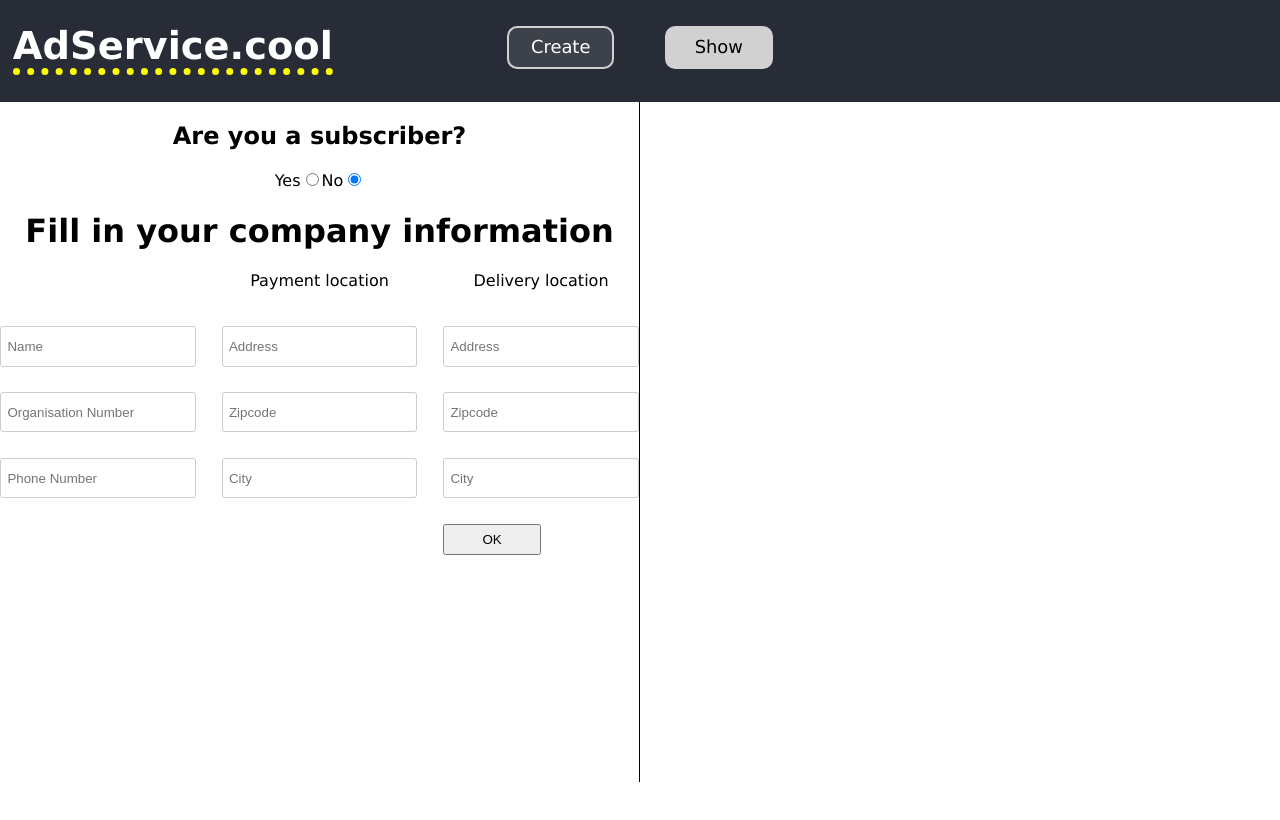
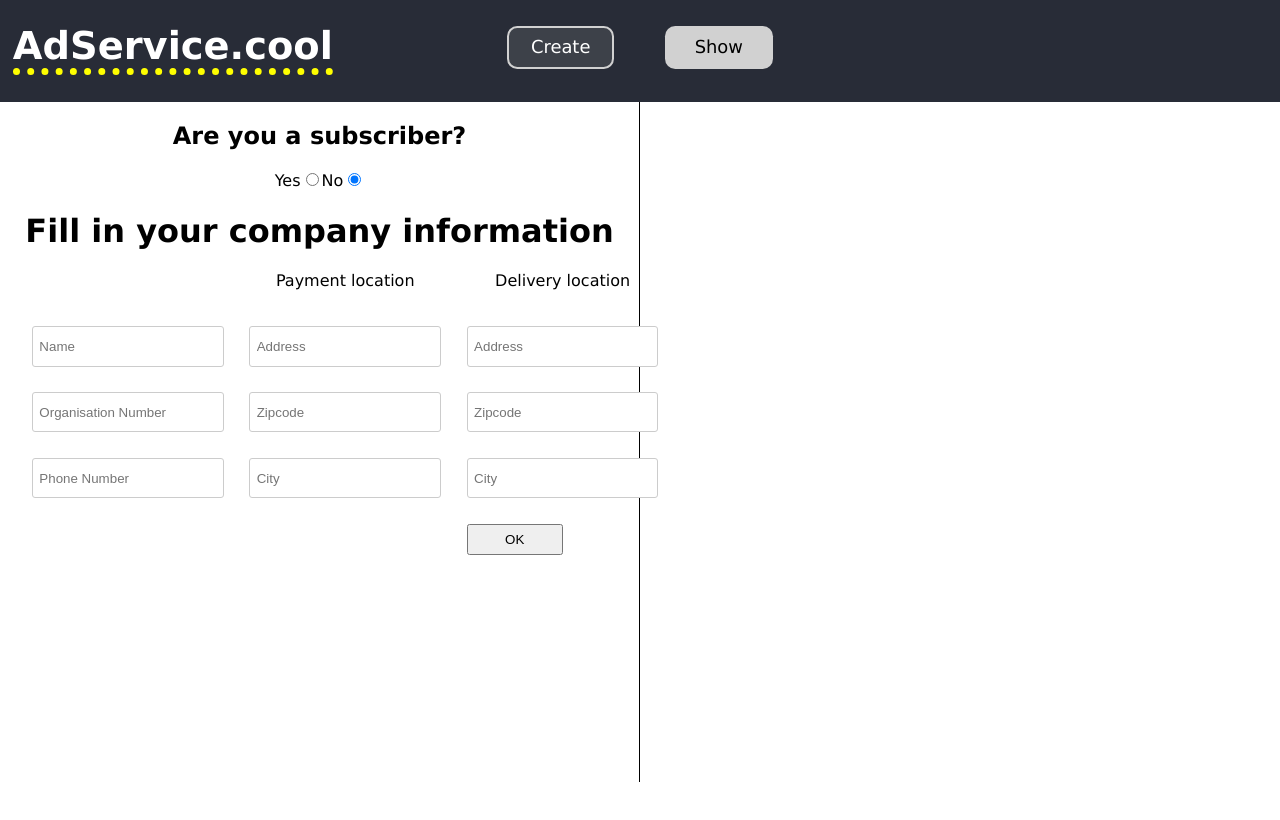
Before and after one commit to AlbinFrick/Labb2---AFI, a React (Create React App) app: page /createAd in a window 1280 px wide. Both pictures are taken after a click on the radio button 354 px from the left and 179 px from the top of the page. Shown: the top 820 px of the page. Built offline with nearby package versions, Linux system fonts and the light colour scheme.

Commit message:
last fixis

```diff
--- a/src/components/Company/CompanyInfo.css
+++ b/src/components/Company/CompanyInfo.css
@@ -3,7 +3,7 @@
 }
 
 .companyInfo form {
-	width: auto;
+	width: 90%;
 	margin: auto;
 	height: 100%;
 	display: grid;
```
